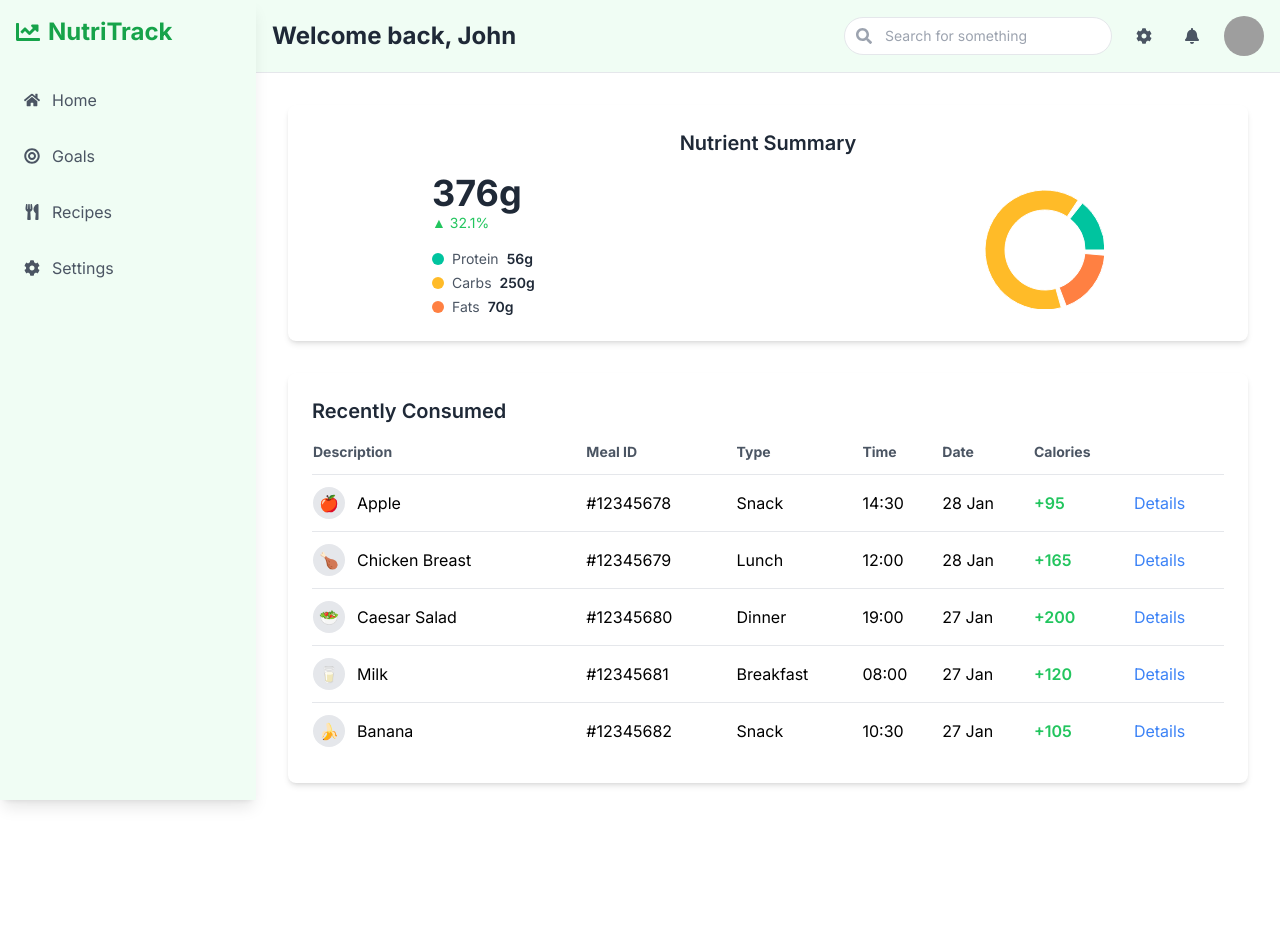
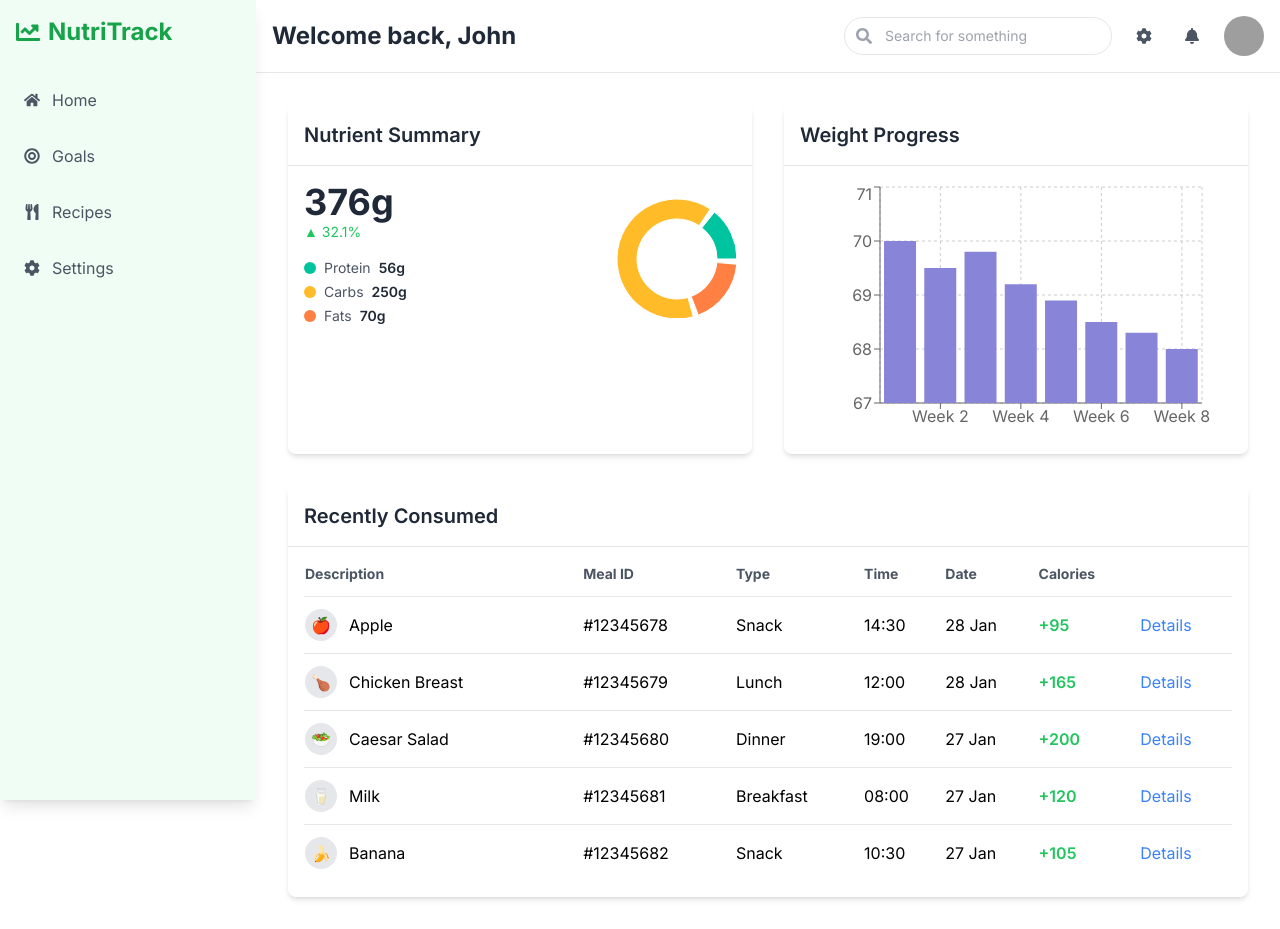
Before and after one commit to JoelK02/nutrition-tracker-app, a Next.js app: page / in a window 1280 px wide. Before the commit the page ends 815 px from the top, so only its background shows below. Built offline with nearby package versions, Linux system fonts and the light colour scheme; grey boxes are pictures that could not be loaded.

Commit message:
added weight chart
need to fix design

```diff
--- /dev/null
+++ b/app/components/WeightChart.tsx
@@ -0,0 +1,42 @@
+'use client';
+
+import React from 'react';
+import { BarChart, Bar, XAxis, YAxis, CartesianGrid, Tooltip, ResponsiveContainer } from 'recharts';
+
+// Sample data - replace this with actual data from your application
+const data = [
+  { week: 'Week 1', weight: 70 },
+  { week: 'Week 2', weight: 69.5 },
+  { week: 'Week 3', weight: 69.8 },
+  { week: 'Week 4', weight: 69.2 },
+  { week: 'Week 5', weight: 68.9 },
+  { week: 'Week 6', weight: 68.5 },
+  { week: 'Week 7', weight: 68.3 },
+  { week: 'Week 8', weight: 68 },
+];
+
+const WeightChart: React.FC = () => {
+  return (
+    <div className="h-64 w-full">
+      <ResponsiveContainer width="100%" height="100%">
+        <BarChart
+          data={data}
+          margin={{
+            top: 5,
+            right: 30,
+            left: 20,
+            bottom: 5,
+          }}
+        >
+          <CartesianGrid strokeDasharray="3 3" />
+          <XAxis dataKey="week" />
+          <YAxis domain={['dataMin - 1', 'dataMax + 1']} />
+          <Tooltip />
+          <Bar dataKey="weight" fill="#8884d8" />
+        </BarChart>
+      </ResponsiveContainer>
+    </div>
+  );
+};
+
+export default WeightChart;
--- a/app/page.tsx
+++ b/app/page.tsx
@@ -2,13 +2,14 @@ import dynamic from 'next/dynamic'
 import { FaSearch, FaCog, FaBell } from 'react-icons/fa'
 
 const NutrientDonut = dynamic(() => import('./components/NutrientDonut'), { ssr: false })
+const WeightChart = dynamic(() => import('./components/WeightChart'), { ssr: false })
 
 export default function Home() {
   const userName = "John"; // Replace with actual user name logic
 
   return (
-    <>
-      <div className="bg-green-50 p-4 flex justify-between items-center border-b">
+    <div className="bg-white min-h-screen">
+      <div className="p-4 flex justify-between items-center border-b">
         <h1 className="text-2xl font-bold text-gray-800">Welcome back, {userName}</h1>
         <div className="flex items-center space-x-4">
           <div className="relative">
@@ -19,24 +20,36 @@ export default function Home() {
             />
             <FaSearch className="absolute left-3 top-1/2 transform -translate-y-1/2 text-gray-400" />
           </div>
-          <button className="p-2 text-gray-600 hover:bg-green-100 rounded-full">
+          <button className="p-2 text-gray-600 hover:bg-gray-100 rounded-full">
             <FaCog />
           </button>
-          <button className="p-2 text-gray-600 hover:bg-green-100 rounded-full">
+          <button className="p-2 text-gray-600 hover:bg-gray-100 rounded-full">
             <FaBell />
           </button>
           <img src="/avatar.jpg" alt="User Avatar" className="w-10 h-10 rounded-full" />
         </div>
       </div>
 
-      <div className="p-8 ">
-        <div className="bg-white rounded-lg shadow-md p-6 mb-8">
-          <h2 className="text-xl font-semibold mb-4 text-gray-800 text-center">Nutrient Summary</h2>
+      <div className="p-8 space-y-8">
+        <div className="grid grid-cols-1 md:grid-cols-2 gap-8">
+          <div className="bg-white rounded-lg shadow-md">
+            <h2 className="text-xl font-semibold p-4 text-gray-800 border-b">Nutrient Summary</h2>
+            <div className="p-4">
               <NutrientDonut />
             </div>
+          </div>
 
-        <div className="bg-white rounded-lg shadow-md p-6">
-          <h2 className="text-xl font-semibold mb-4 text-gray-800">Recently Consumed</h2>
+          <div className="bg-white rounded-lg shadow-md">
+            <h2 className="text-xl font-semibold p-4 text-gray-800 border-b">Weight Progress</h2>
+            <div className="p-4">
+              <WeightChart />
+            </div>
+          </div>
+        </div>
+
+        <div className="bg-white rounded-lg shadow-md">
+          <h2 className="text-xl font-semibold p-4 text-gray-800 border-b">Recently Consumed</h2>
+          <div className="p-4">
             <table className="w-full">
               <thead>
                 <tr className="text-left text-gray-600 text-sm">
@@ -74,7 +87,8 @@ export default function Home() {
             </table>
           </div>
         </div>
-    </>
+      </div>
+    </div>
   )
 }
 
@@ -84,4 +98,4 @@ const recentMeals = [
   { icon: '🥗', description: 'Caesar Salad', id: '#12345680', type: 'Dinner', time: '19:00', date: '27 Jan', calories: 200 },
   { icon: '🥛', description: 'Milk', id: '#12345681', type: 'Breakfast', time: '08:00', date: '27 Jan', calories: 120 },
   { icon: '🍌', description: 'Banana', id: '#12345682', type: 'Snack', time: '10:30', date: '27 Jan', calories: 105 },
-]
+];
```
Lines whose indentation alone changed are shown as unchanged.
